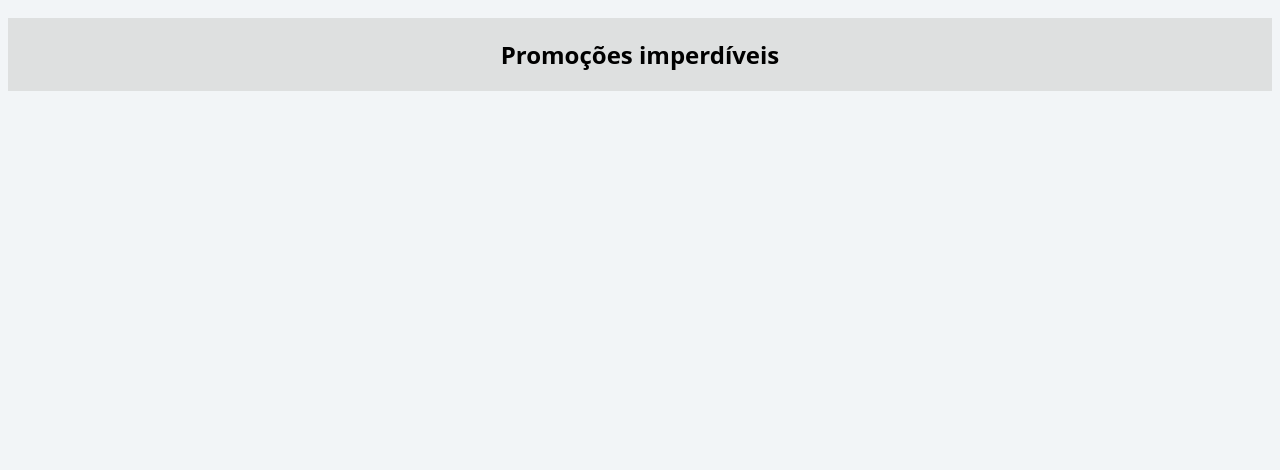
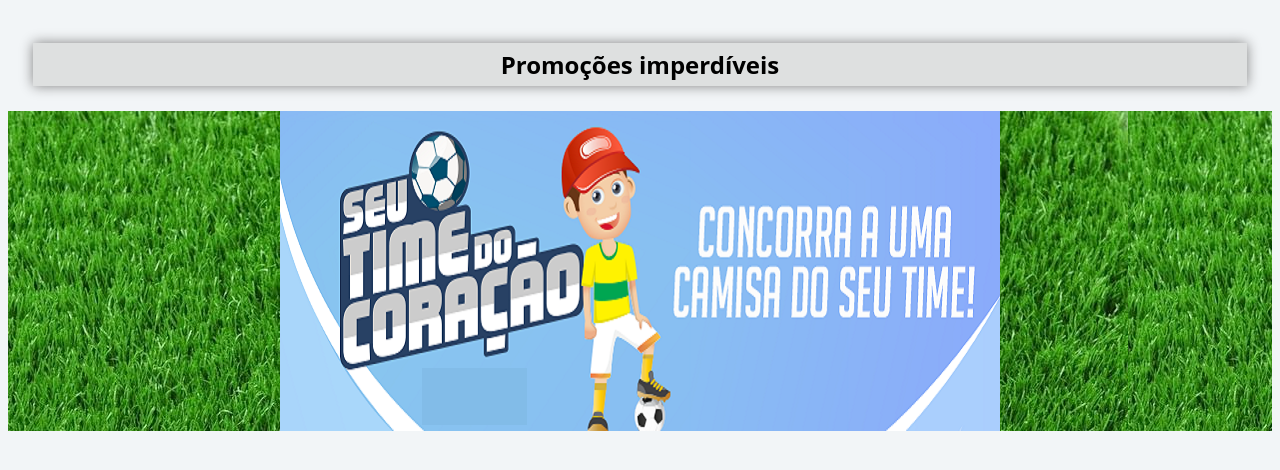
Before and after one commit to lucasmuller96/atividade, a plain HTML site: page index.html in a window 1280 px wide. Shown: the part 84-554 px from the top of the page. Drawn offline with Linux system fonts and the light colour scheme.

Commit message:
commit de atualização

```diff
--- a/css/style.css
+++ b/css/style.css
@@ -1,6 +1,7 @@
 body {
     background-color: #F2F5F7;
 	font-family: 'Open Sans',Arial,sans-serif;
+
 }
 
 .container {
@@ -40,7 +41,16 @@ body {
 	background-color: #9799A6;
 }
 
-.conteudo {
-    background-color: #dee0e0;
-	  color:black;
+.conteudo h2 {
+    width: auto;
+	padding: 5px;
+	margin: 25px;
+	background-color: #dee0e0;
+	color:black;
+	box-shadow: 0 0 0.5em gray;
 }
+
+.conteudo .imgpromo{
+	background-image: url(../img/background-futebol-gramado.jpg);
+	background-repeat: repeat ;
+}
--- a/flexbox.css
+++ b/flexbox.css
@@ -8,8 +8,14 @@
     display: flex;
 }
 
-.conteudo .container {
+.conteudo h2 {
     display: flex;
     align-items: center;
     justify-content: center;
 }
+
+.imgpromo {
+    display: flex;
+    align-items: center;
+    justify-content: center;
+}
--- a/index.html
+++ b/index.html
@@ -24,11 +24,10 @@
 			</nav>
 	</header>
 	<main class="conteudo">
-		<div class="container">
-			<h2>Promoções imperdíveis</h2>
+		<h2>Promoções imperdíveis</h2>
 		</div>
-		<div class="slideshow-container">
-
+		<div class="imgpromo">
+			<img src="./img/slide-principal.jpg">
 		</div>
 	</main>
 
```
Also changed, not shown: img/background-futebol-gramado.jpg (added).
